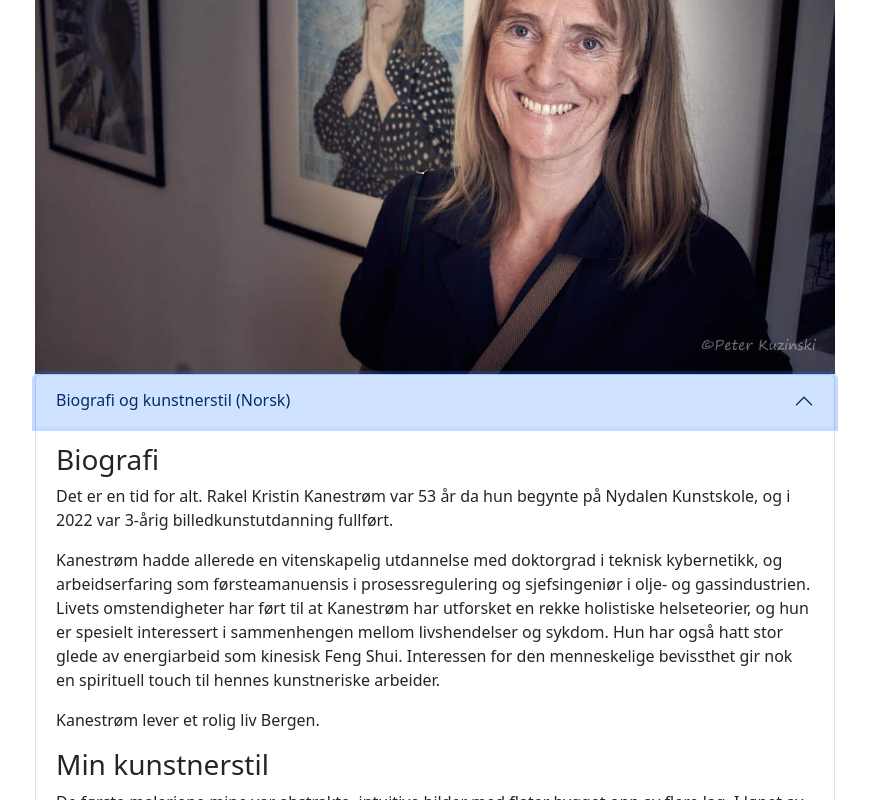
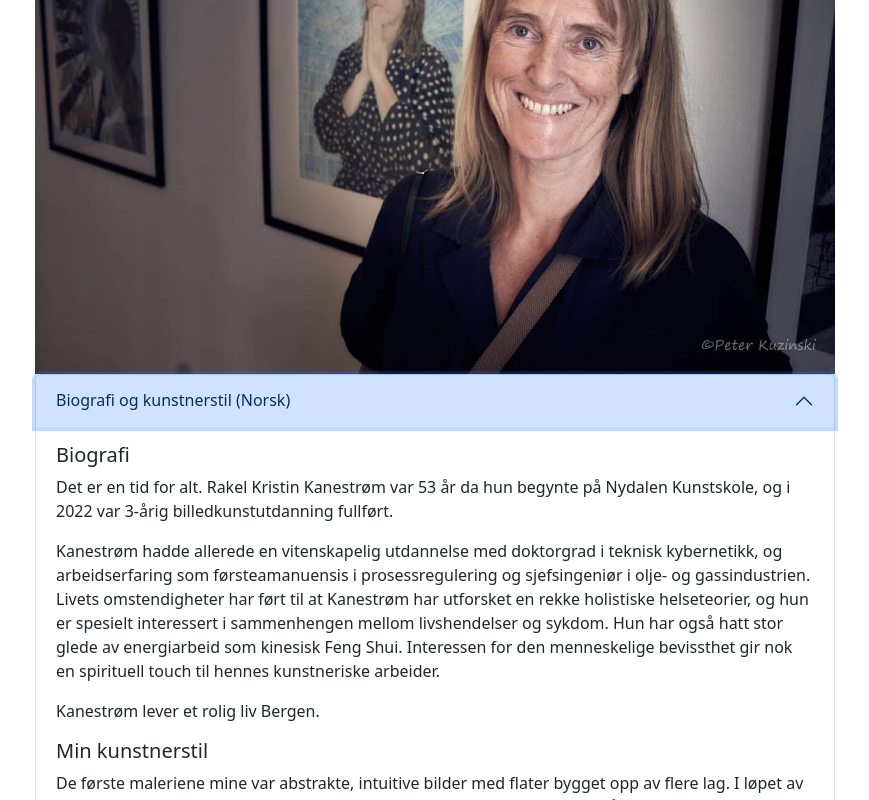
Before and after one commit to kanestrom/kanestrom.github.io, a React (Create React App) app in the folder galleri-rkk/: page / in a window 1280 px wide. Both pictures are taken after a click on the button "Biografi og kunstnerstil (Norsk)". Shown: the part 608-1408 px from the top of the page, without its empty margins (205-1074 px from the left). Built offline with nearby package versions, Linux system fonts and the light colour scheme.

Commit message:
Change title size

```diff
--- a/galleri-rkk/src/App.css
+++ b/galleri-rkk/src/App.css
@@ -12,6 +12,10 @@
   margin: 1vmin;
   margin-bottom: 5vmin;
 
+}
+
+h2 {
+  font-size: 20px !important;
 }
 
 /* @media (prefers-reduced-motion: no-preference) {
--- a/galleri-rkk/src/Body.js
+++ b/galleri-rkk/src/Body.js
@@ -14,8 +14,8 @@ function Body() {
           <Accordion.Header>Biografi og kunstnerstil (Norsk)</Accordion.Header>
           <Accordion.Body>
 
-            <h3>Biografi
-            </h3>
+            <h2>Biografi
+            </h2>
             <p>
               Det er en tid for alt. Rakel Kristin Kanestrøm var 53 år da hun begynte på Nydalen Kunstskole, og i 2022 var 3-årig billedkunstutdanning fullført.
 
@@ -32,8 +32,8 @@ function Body() {
               Kanestrøm lever et rolig liv Bergen.
             </p>
 
-            <h3>Min kunstnerstil
-            </h3>
+            <h2>Min kunstnerstil
+            </h2>
             <p>
 
               De første maleriene mine var abstrakte, intuitive bilder med flater bygget opp av flere lag. I løpet av utdannelsen ble det mer figurativt arbeid. Jeg jobber primært med akryl på lerret og papir, og bruker redskaper som kniv eller sparkel, pensler, papir etc. Kull og blekk er også med i verktøykassen.
@@ -60,8 +60,8 @@ function Body() {
           <Accordion.Header>Biography and artist statement (English)</Accordion.Header>
           <Accordion.Body>
 
-            <h3>Biography
-            </h3>
+            <h2>Biography
+            </h2>
             <p>
               There is a time for everything. Rakel Kristin Kanestrøm turned 53 before she attended her initial visual art studies at Nydalen Kunstskole. In 2022, she completed a 3-year visual arts education.
 
@@ -77,8 +77,8 @@ function Body() {
               Kanestrøm lives in Bergen, Norway.
             </p>
 
-            <h3>Artist Statement
-            </h3>
+            <h2>Artist Statement
+            </h2>
             <p>
 
               The word Reflections describes well what I want to convey on paper and canvases. My earliest paintings manifested as half-figurative, with several layers making up the surface. Lately I have gone more figurative. I work primarily with acrylic paint on canvas, using various tools – knife, trowel, brush, paper etc. During my studies, charcoal and ink have entered my toolkit.
```
